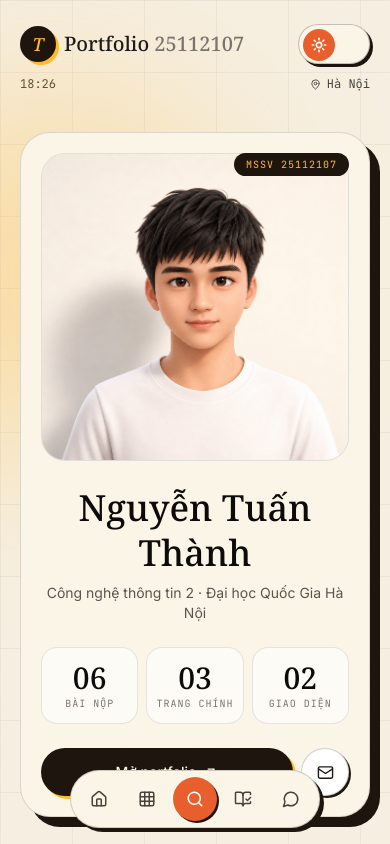
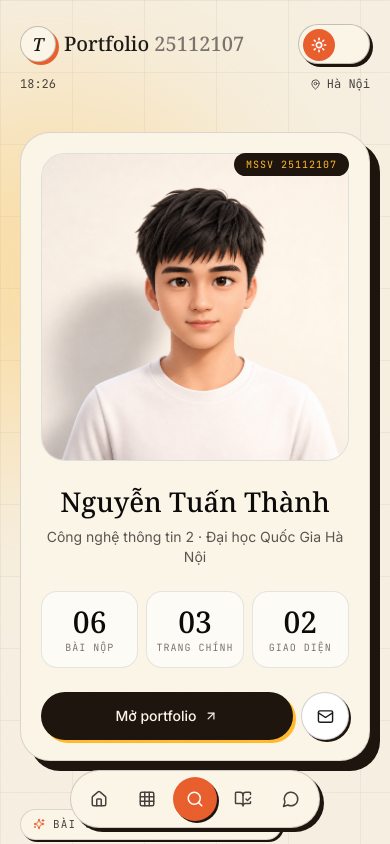
Before and after one commit to ThanhNguyn/vnu-portfolio-25112107, a React (Vite) app: page / in a window 390 px wide. Shown: the top 844 px of the page. Built offline with nearby package versions, Linux system fonts and the light colour scheme.

Commit message:
Polish light and dark theme parity

```diff
--- a/src/app/App.tsx
+++ b/src/app/App.tsx
@@ -59,11 +59,12 @@ const bonusReport = {
 function Background() {
   return (
     <div className="pointer-events-none absolute inset-0 overflow-hidden">
-      <div className="absolute inset-0 bg-[linear-gradient(to_right,rgba(28,20,13,0.08)_1px,transparent_1px),linear-gradient(to_bottom,rgba(28,20,13,0.08)_1px,transparent_1px)] bg-[size:72px_72px] opacity-60 dark:opacity-0" />
+      <div className="absolute inset-0 hidden bg-[radial-gradient(circle_at_top,#142131_0%,#080b10_55%,#040506_100%)] dark:block" />
+      <div className="absolute inset-0 bg-[linear-gradient(to_right,rgba(28,20,13,0.08)_1px,transparent_1px),linear-gradient(to_bottom,rgba(28,20,13,0.08)_1px,transparent_1px)] bg-[size:72px_72px] opacity-60 dark:hidden" />
       <div className="absolute -left-32 top-24 h-[360px] w-[360px] rounded-full bg-[#ffb829]/35 blur-[90px] dark:bg-[#ffb829]/20" />
       <div className="absolute right-[-140px] top-[24%] h-[440px] w-[440px] rounded-full bg-[#39a78e]/30 blur-[110px] dark:bg-[#39a78e]/20" />
       <div className="absolute bottom-[-180px] left-[35%] h-[520px] w-[520px] rounded-full bg-[#e85d2c]/25 blur-[130px] dark:bg-[#5b7cfa]/20" />
-      <div className="absolute inset-0 hidden bg-[radial-gradient(circle_at_top,#142131_0%,#080b10_55%,#040506_100%)] dark:block" />
+      <div className="absolute inset-0 hidden bg-[linear-gradient(to_right,rgba(255,184,41,0.07)_1px,transparent_1px),linear-gradient(to_bottom,rgba(255,184,41,0.06)_1px,transparent_1px)] bg-[size:72px_72px] opacity-45 dark:block" />
     </div>
   );
 }
@@ -86,7 +87,7 @@ function StatusBar() {
   }, []);
 
   return (
-    <div className="flex items-center justify-between px-5 pt-3 font-mono text-xs text-stone-700 dark:text-white/70 md:hidden">
+    <div className="relative z-20 mx-auto flex min-h-6 w-full max-w-7xl items-center justify-between px-5 pt-3 font-mono text-xs text-stone-700 dark:text-[#f6efe1]/85 md:hidden">
       <span>{time}</span>
       <span className="flex items-center gap-1.5">
         <MapPin size={11} /> Hà Nội
@@ -106,8 +107,13 @@ function Header({ onNavigate }: { onNavigate: (slug: string | null) => void }) {
   return (
     <header className="relative z-20 mx-auto flex max-w-7xl items-center justify-between px-5 pt-6 md:px-10">
       <a href="#profile" className="flex items-center gap-2 text-stone-900 dark:text-white">
-        <span className="grid h-9 w-9 place-items-center rounded-full bg-[#1c140d] font-serif text-lg italic text-[#ffb829] shadow-[3px_3px_0_0_#ffb829] dark:bg-[#ffb829] dark:text-black dark:shadow-none">
-          T
+        <span className="relative h-9 w-9 shrink-0">
+          <span className="grid h-9 w-9 place-items-center rounded-full border border-stone-900/25 bg-[#fbf5e8] font-serif text-lg italic text-[#1c140d] shadow-[3px_3px_0_0_#e85d2c] dark:hidden">
+            T
+          </span>
+          <span className="hidden h-9 w-9 place-items-center rounded-full bg-[#1c140d] font-serif text-lg italic text-[#ffb829] shadow-[3px_3px_0_0_#ffb829] dark:grid">
+            T
+          </span>
         </span>
         <span className="font-serif text-xl">
           Portfolio <span className="text-stone-500 dark:text-white/40">{student.studentId}</span>
@@ -147,7 +153,7 @@ function HeroCard() {
       initial={{ opacity: 0, y: 26, scale: 0.97 }}
       animate={{ opacity: 1, y: 0, scale: 1 }}
       transition={{ duration: 0.75, ease: [0.22, 1, 0.36, 1] }}
-      className="relative mx-auto w-full max-w-[390px] overflow-hidden rounded-[30px] border border-stone-900/15 bg-[#fbf5e8] p-5 shadow-[10px_10px_0_0_#1c140d] dark:border-white/10 dark:bg-white/[0.04] dark:shadow-2xl dark:backdrop-blur-xl"
+      className="relative mx-auto w-full max-w-[430px] overflow-hidden rounded-[30px] border border-stone-900/15 bg-[#fbf5e8] p-5 shadow-[10px_10px_0_0_#1c140d] dark:border-white/10 dark:bg-white/[0.04] dark:shadow-[10px_10px_0_0_#ffb829] dark:backdrop-blur-xl"
     >
       <div className="absolute right-5 top-5 z-10 rounded-full bg-[#1c140d] px-3 py-1 font-mono text-[10px] uppercase tracking-widest text-[#ffb829] dark:bg-[#ffb829] dark:text-black">
         MSSV {student.studentId}
@@ -169,7 +175,9 @@ function HeroCard() {
       </div>
 
       <div className="mt-6 text-center">
-        <h1 className="font-serif text-4xl leading-tight text-stone-950 dark:text-white">{student.name}</h1>
+        <h1 className="whitespace-nowrap font-serif text-[clamp(1.55rem,7vw,2.35rem)] leading-tight text-stone-950 dark:text-white">
+          {student.name}
+        </h1>
         <p className="mt-2 text-sm text-stone-600 dark:text-white/60">
           {student.className} · {student.school}
         </p>
@@ -196,14 +204,14 @@ function HeroCard() {
       <div className="mt-6 flex gap-2">
         <a
           href="#archive"
-          className="inline-flex flex-1 items-center justify-center gap-2 rounded-full bg-[#1c140d] px-4 py-3 text-sm font-medium text-[#fbf5e8] shadow-[3px_3px_0_0_#ffb829] transition hover:-translate-y-0.5 dark:bg-[#ffb829] dark:text-black dark:shadow-none"
+          className="inline-flex flex-1 items-center justify-center gap-2 rounded-full bg-[#1c140d] px-4 py-3 text-sm font-medium text-[#fbf5e8] shadow-[3px_3px_0_0_#ffb829] transition hover:-translate-y-0.5 dark:bg-[#ffb829] dark:text-black dark:shadow-[3px_3px_0_0_#1c140d]"
         >
           Mở portfolio <ArrowUpRight size={14} />
         </a>
         <a
           href={`mailto:${student.email}`}
           aria-label="Gửi email"
-          className="grid h-12 w-12 place-items-center rounded-full border border-stone-900/20 bg-white text-stone-900 shadow-[2px_2px_0_0_#1c140d] transition hover:-translate-y-0.5 dark:border-white/15 dark:bg-white/5 dark:text-white dark:shadow-none"
+          className="grid h-12 w-12 place-items-center rounded-full border border-stone-900/20 bg-white text-stone-900 shadow-[2px_2px_0_0_#1c140d] transition hover:-translate-y-0.5 dark:border-white/15 dark:bg-white/5 dark:text-white dark:shadow-[2px_2px_0_0_#ffb829]"
         >
           <Mail size={17} />
         </a>
@@ -221,7 +229,7 @@ function Hero() {
         </div>
 
         <div className="lg:col-span-7">
-          <div className="mb-4 inline-flex items-center gap-2 rounded-full border border-stone-900/15 bg-[#fbf5e8] px-3 py-1.5 font-mono text-[11px] uppercase tracking-widest text-stone-700 shadow-[2px_2px_0_0_#1c140d] dark:border-white/10 dark:bg-white/5 dark:text-white/70 dark:shadow-none dark:backdrop-blur">
+          <div className="mb-4 inline-flex items-center gap-2 rounded-full border border-stone-900/15 bg-[#fbf5e8] px-3 py-1.5 font-mono text-[11px] uppercase tracking-widest text-stone-700 shadow-[2px_2px_0_0_#1c140d] dark:border-white/10 dark:bg-white/5 dark:text-white/70 dark:shadow-[2px_2px_0_0_#ffb829] dark:backdrop-blur">
             <Sparkles size={12} className="text-[#e85d2c] dark:text-[#ffb829]" />
             Bài tập dự án cá nhân · 2026
           </div>
@@ -240,7 +248,7 @@ function Hero() {
           <div className="mt-8 flex flex-wrap gap-3">
             <a
               href="#archive"
-              className="inline-flex items-center gap-2 rounded-full bg-stone-950 px-5 py-3 text-sm text-[#fbf5e8] shadow-[3px_3px_0_0_#ffb829] transition hover:-translate-y-0.5 dark:bg-white dark:text-black dark:shadow-none"
+              className="inline-flex items-center gap-2 rounded-full bg-stone-950 px-5 py-3 text-sm text-[#fbf5e8] shadow-[3px_3px_0_0_#ffb829] transition hover:-translate-y-0.5 dark:bg-white dark:text-black dark:shadow-[3px_3px_0_0_#ffb829]"
             >
               Mở portfolio <ArrowUpRight size={14} />
             </a>
@@ -287,7 +295,7 @@ function ProjectBoard({ onOpenProject }: { onOpenProject: (slug: string) => void
         </div>
 
         <div className="-mx-5 overflow-x-auto px-5 md:mx-0 md:px-0">
-          <div className="inline-flex gap-1 rounded-full border border-stone-900/15 bg-[#fbf5e8] p-1 shadow-[3px_3px_0_0_#1c140d] dark:border-white/10 dark:bg-white/5 dark:shadow-none dark:backdrop-blur">
+          <div className="inline-flex gap-1 rounded-full border border-stone-900/15 bg-[#fbf5e8] p-1 shadow-[3px_3px_0_0_#1c140d] dark:border-white/10 dark:bg-white/5 dark:shadow-[3px_3px_0_0_#ffb829] dark:backdrop-blur">
             {projectCategories.map((category) => (
               <button
                 key={category}
@@ -318,7 +326,7 @@ function ProjectBoard({ onOpenProject }: { onOpenProject: (slug: string) => void
               initial={{ opacity: 0, y: 18 }}
               animate={{ opacity: 1, y: 0 }}
               transition={{ delay: index * 0.04 }}
-              className="group relative min-h-[320px] overflow-hidden rounded-[26px] border border-stone-900/15 bg-[#fbf5e8] p-6 shadow-[5px_5px_0_0_#1c140d] transition hover:-translate-y-1 dark:border-white/10 dark:bg-white/[0.04] dark:shadow-none dark:backdrop-blur"
+              className="group relative min-h-[320px] overflow-hidden rounded-[26px] border border-stone-900/15 bg-[#fbf5e8] p-6 shadow-[5px_5px_0_0_#1c140d] transition hover:-translate-y-1 dark:border-white/10 dark:bg-white/[0.04] dark:shadow-[5px_5px_0_0_#ffb829] dark:backdrop-blur"
             >
               <div
                 className="absolute right-[-42px] top-[-42px] h-32 w-32 rounded-full opacity-25 blur-2xl"
@@ -333,7 +341,7 @@ function ProjectBoard({ onOpenProject }: { onOpenProject: (slug: string) => void
                   </h4>
                 </div>
                 <span
-                  className="grid h-12 w-12 shrink-0 place-items-center rounded-2xl border border-stone-900/10 bg-white text-stone-950 shadow-[2px_2px_0_0_#1c140d] dark:border-white/10 dark:bg-white/10 dark:text-white dark:shadow-none"
+                  className="grid h-12 w-12 shrink-0 place-items-center rounded-2xl border border-stone-900/10 bg-white text-stone-950 shadow-[2px_2px_0_0_#1c140d] dark:border-white/10 dark:bg-white/10 dark:text-white dark:shadow-[2px_2px_0_0_#ffb829]"
                   style={{ color: project.color }}
                 >
                   <Icon size={21} />
@@ -385,7 +393,7 @@ function ProjectBoard({ onOpenProject }: { onOpenProject: (slug: string) => void
       </motion.div>
 
       <div className="mt-6">
-        <article className="grid overflow-hidden rounded-[28px] border border-stone-900/15 bg-[#fbf5e8] shadow-[5px_5px_0_0_#1c140d] dark:border-white/10 dark:bg-white/[0.04] dark:shadow-none dark:backdrop-blur lg:grid-cols-[1.1fr_0.9fr]">
+        <article className="grid overflow-hidden rounded-[28px] border border-stone-900/15 bg-[#fbf5e8] shadow-[5px_5px_0_0_#1c140d] dark:border-white/10 dark:bg-white/[0.04] dark:shadow-[5px_5px_0_0_#ffb829] dark:backdrop-blur lg:grid-cols-[1.1fr_0.9fr]">
           <div className="relative aspect-[16/10] overflow-hidden border-b border-stone-900/10 lg:border-b-0 lg:border-r dark:border-white/10">
             <ImageWithFallback
               src={bonusReport.cover}
@@ -466,7 +474,7 @@ function Reflection() {
             return (
               <article
                 key={point.title}
-                className="flex gap-4 rounded-[24px] border border-stone-900/15 bg-[#fbf5e8]/80 p-5 shadow-[4px_4px_0_0_#1c140d] dark:border-white/10 dark:bg-white/[0.04] dark:shadow-none dark:backdrop-blur"
+                className="flex gap-4 rounded-[24px] border border-stone-900/15 bg-[#fbf5e8]/80 p-5 shadow-[4px_4px_0_0_#1c140d] dark:border-white/10 dark:bg-white/[0.04] dark:shadow-[4px_4px_0_0_#ffb829] dark:backdrop-blur"
               >
                 <span className="grid h-12 w-12 shrink-0 place-items-center rounded-2xl bg-[#1c140d] text-[#ffb829] dark:bg-[#ffb829] dark:text-black">
                   <Icon size={20} />
@@ -505,7 +513,7 @@ function Contact() {
               href={item.href}
               target={item.href.startsWith("http") ? "_blank" : undefined}
               rel={item.href.startsWith("http") ? "noreferrer" : undefined}
-              className="group flex items-center gap-4 rounded-[22px] border border-stone-900/15 bg-[#fbf5e8] p-4 shadow-[3px_3px_0_0_#1c140d] transition hover:-translate-y-1 dark:border-white/10 dark:bg-white/[0.04] dark:shadow-none dark:backdrop-blur"
+              className="group flex items-center gap-4 rounded-[22px] border border-stone-900/15 bg-[#fbf5e8] p-4 shadow-[3px_3px_0_0_#1c140d] transition hover:-translate-y-1 dark:border-white/10 dark:bg-white/[0.04] dark:shadow-[3px_3px_0_0_#ffb829] dark:backdrop-blur"
             >
               <span className="grid h-12 w-12 place-items-center rounded-2xl bg-[#1c140d] text-[#ffb829] dark:bg-[#ffb829] dark:text-black">
                 <item.icon size={18} />
@@ -539,13 +547,13 @@ function MobileDock() {
 
   return (
     <nav className="fixed bottom-4 left-1/2 z-40 -translate-x-1/2 md:hidden" aria-label="Mobile navigation">
-      <div className="flex items-center gap-1 rounded-full border border-stone-900/20 bg-[#fbf5e8] p-1.5 shadow-[4px_4px_0_0_#1c140d] dark:border-white/10 dark:bg-white/10 dark:shadow-none dark:backdrop-blur-xl">
+      <div className="flex items-center gap-1 rounded-full border border-stone-900/20 bg-[#fbf5e8] p-1.5 shadow-[4px_4px_0_0_#1c140d] dark:border-white/10 dark:bg-white/10 dark:shadow-[4px_4px_0_0_#ffb829] dark:backdrop-blur-xl">
         {items.map((item, index) =>
           "action" in item ? (
             <button
               key={index}
               onClick={item.action}
-              className="grid h-11 w-11 place-items-center rounded-full bg-[#e85d2c] text-white shadow-[2px_2px_0_0_#1c140d] transition dark:bg-[#ffb829] dark:text-black dark:shadow-none"
+              className="grid h-11 w-11 place-items-center rounded-full bg-[#e85d2c] text-white shadow-[2px_2px_0_0_#1c140d] transition dark:bg-[#ffb829] dark:text-black dark:shadow-[2px_2px_0_0_#1c140d]"
               aria-label={item.label}
             >
               <item.icon size={18} />
--- a/src/app/components/case-study.tsx
+++ b/src/app/components/case-study.tsx
@@ -251,7 +251,7 @@ export function CaseStudy({
 
         <div className="mt-10 grid gap-4 lg:grid-cols-[1.2fr_0.8fr]">
           <Reveal>
-            <div className="rounded-[28px] border border-stone-900/15 bg-[#fbf5e8] p-7 shadow-[8px_8px_0_0_#1c140d] dark:border-white/10 dark:bg-white/[0.04] dark:shadow-none dark:backdrop-blur">
+            <div className="rounded-[28px] border border-stone-900/15 bg-[#fbf5e8] p-7 shadow-[8px_8px_0_0_#1c140d] dark:border-white/10 dark:bg-white/[0.04] dark:shadow-[8px_8px_0_0_#ffb829] dark:backdrop-blur">
               <div className="flex flex-wrap gap-2">
                 {project.artifacts.map((artifact) => (
                   <span
@@ -283,7 +283,7 @@ export function CaseStudy({
           </Reveal>
 
           <Reveal delay={0.08}>
-            <div className="rounded-[28px] border border-stone-900/15 bg-[linear-gradient(145deg,rgba(255,255,255,0.92),rgba(255,255,255,0.55))] p-5 shadow-[8px_8px_0_0_#1c140d] dark:border-white/10 dark:bg-[linear-gradient(145deg,rgba(255,255,255,0.08),rgba(255,255,255,0.03))] dark:shadow-none dark:backdrop-blur">
+            <div className="rounded-[28px] border border-stone-900/15 bg-[linear-gradient(145deg,rgba(255,255,255,0.92),rgba(255,255,255,0.55))] p-5 shadow-[8px_8px_0_0_#1c140d] dark:border-white/10 dark:bg-[linear-gradient(145deg,rgba(255,255,255,0.08),rgba(255,255,255,0.03))] dark:shadow-[8px_8px_0_0_#ffb829] dark:backdrop-blur">
               <div className="overflow-hidden rounded-[24px] border border-black/10 bg-black/5">
                 <div className="relative aspect-[16/10] overflow-hidden">
                   <ImageWithFallback
@@ -365,7 +365,7 @@ export function CaseStudy({
             { title: "Trình bày", body: "Cấu trúc được thiết kế để người xem đọc theo tuần, không bị lẫn giữa các nhiệm vụ." },
             { title: "Tính nộp bài", body: "Có đủ phần giới thiệu, 6 case file và tổng kết theo rubric." },
           ].map((item) => (
-            <div key={item.title} className="rounded-[22px] border border-stone-900/15 bg-[#fbf5e8] p-5 shadow-[4px_4px_0_0_#1c140d] dark:border-white/10 dark:bg-white/[0.04] dark:shadow-none dark:backdrop-blur">
+            <div key={item.title} className="rounded-[22px] border border-stone-900/15 bg-[#fbf5e8] p-5 shadow-[4px_4px_0_0_#1c140d] dark:border-white/10 dark:bg-white/[0.04] dark:shadow-[4px_4px_0_0_#ffb829] dark:backdrop-blur">
               <div className="flex items-center gap-2 text-sm font-medium text-stone-950 dark:text-white">
                 <CheckCircle2 size={16} style={{ color: project.color }} />
                 {item.title}
--- a/src/app/components/command-palette.tsx
+++ b/src/app/components/command-palette.tsx
@@ -97,7 +97,7 @@ export function CommandPalette({
               className="
                 w-full max-w-xl overflow-hidden rounded-[24px] border
                 bg-[#fbf5e8] border-stone-900/20 shadow-[8px_8px_0_0_#1c140d]
-                dark:bg-[#0f1320] dark:border-white/15 dark:shadow-2xl
+                dark:bg-[#0f1320] dark:border-white/15 dark:shadow-[8px_8px_0_0_#ffb829]
               "
             >
               <Command label="Command Menu" className="w-full">
--- a/src/app/components/theme-toggle.tsx
+++ b/src/app/components/theme-toggle.tsx
@@ -10,7 +10,7 @@ export function ThemeToggle() {
       className="
         group relative h-10 w-[72px] rounded-full transition-all duration-300 ease-out
         border border-stone-900/25 bg-[#FBF5E8] shadow-[3px_3px_0_0_#1c140d] hover:shadow-[1px_1px_0_0_#1c140d] hover:translate-x-[2px] hover:translate-y-[2px]
-        dark:border-white/15 dark:bg-white/5 dark:shadow-none dark:backdrop-blur dark:hover:translate-x-0 dark:hover:translate-y-0 dark:hover:border-[#FFB829]
+        dark:border-white/15 dark:bg-white/5 dark:shadow-[3px_3px_0_0_#FFB829] dark:backdrop-blur dark:hover:translate-x-[2px] dark:hover:translate-y-[2px] dark:hover:border-[#FFB829] dark:hover:shadow-[1px_1px_0_0_#FFB829]
       "
       aria-label="Toggle theme"
     >
```
